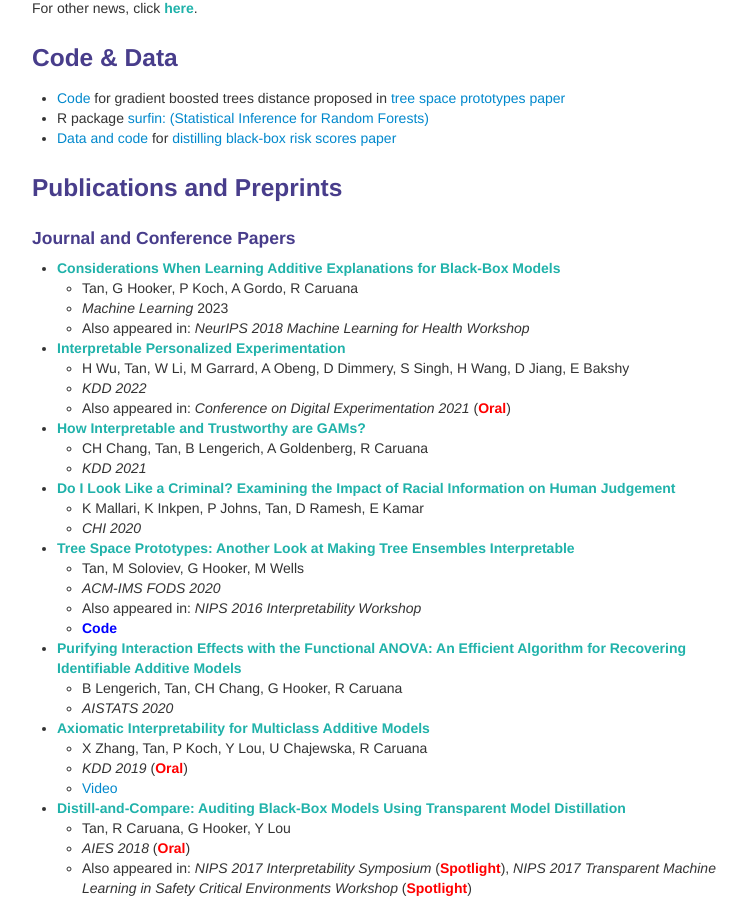
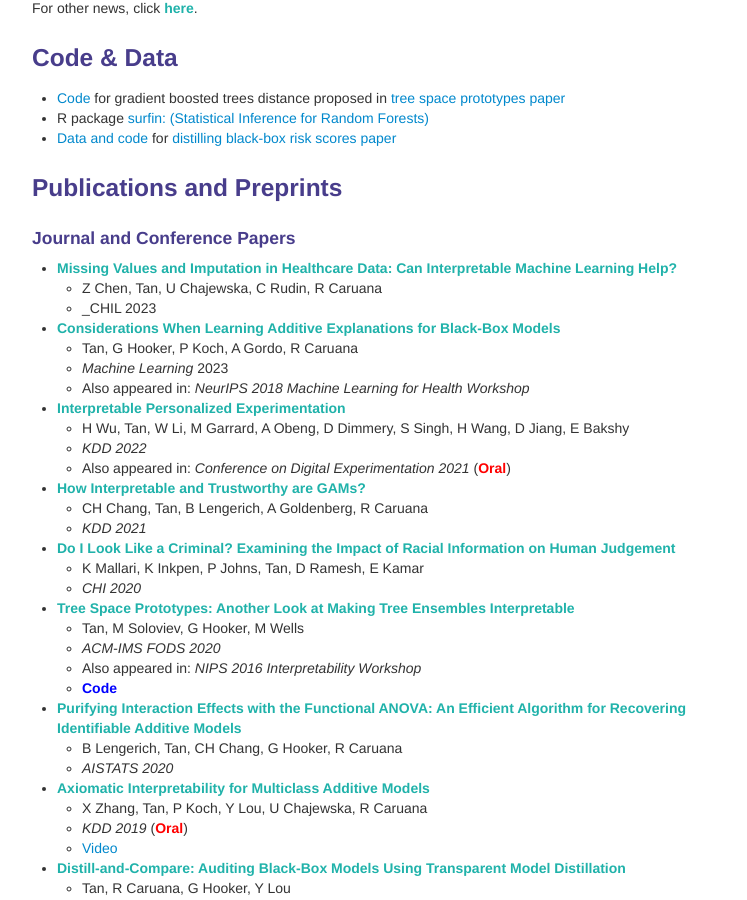
Before and after one commit to shftan/shftan.github.io, a Jekyll site: the page built from index.md, in a window 1280 px wide and 900 px high, scrolled down 924 px. Shown: the whole window, without its empty margins (258-1005 px from the left). Built offline with Jekyll 4.4.1, drawn with Linux system fonts in a browser that asks for light colours.

Commit message:
Update index.md

```diff
--- a/index.md
+++ b/index.md
@@ -56,6 +56,9 @@ For other news, click <a class="paper" href="oldernews.html">here</a>.
 <div class="row-fluid" id="publications"><h3>Publications and Preprints</h3>
 </div>
 <h4>Journal and Conference Papers</h4>
+- <span class="paper">Missing Values and Imputation in Healthcare Data: Can Interpretable Machine Learning Help?</span>
+   - Z Chen, Tan, U Chajewska, C Rudin, R Caruana
+   - _CHIL 2023
 - <a class="paper" href="https://arxiv.org/abs/1801.08640">Considerations When Learning Additive Explanations for Black-Box Models</a>
    - Tan, G Hooker, P Koch, A Gordo, R Caruana
    - _Machine Learning_ 2023
```
